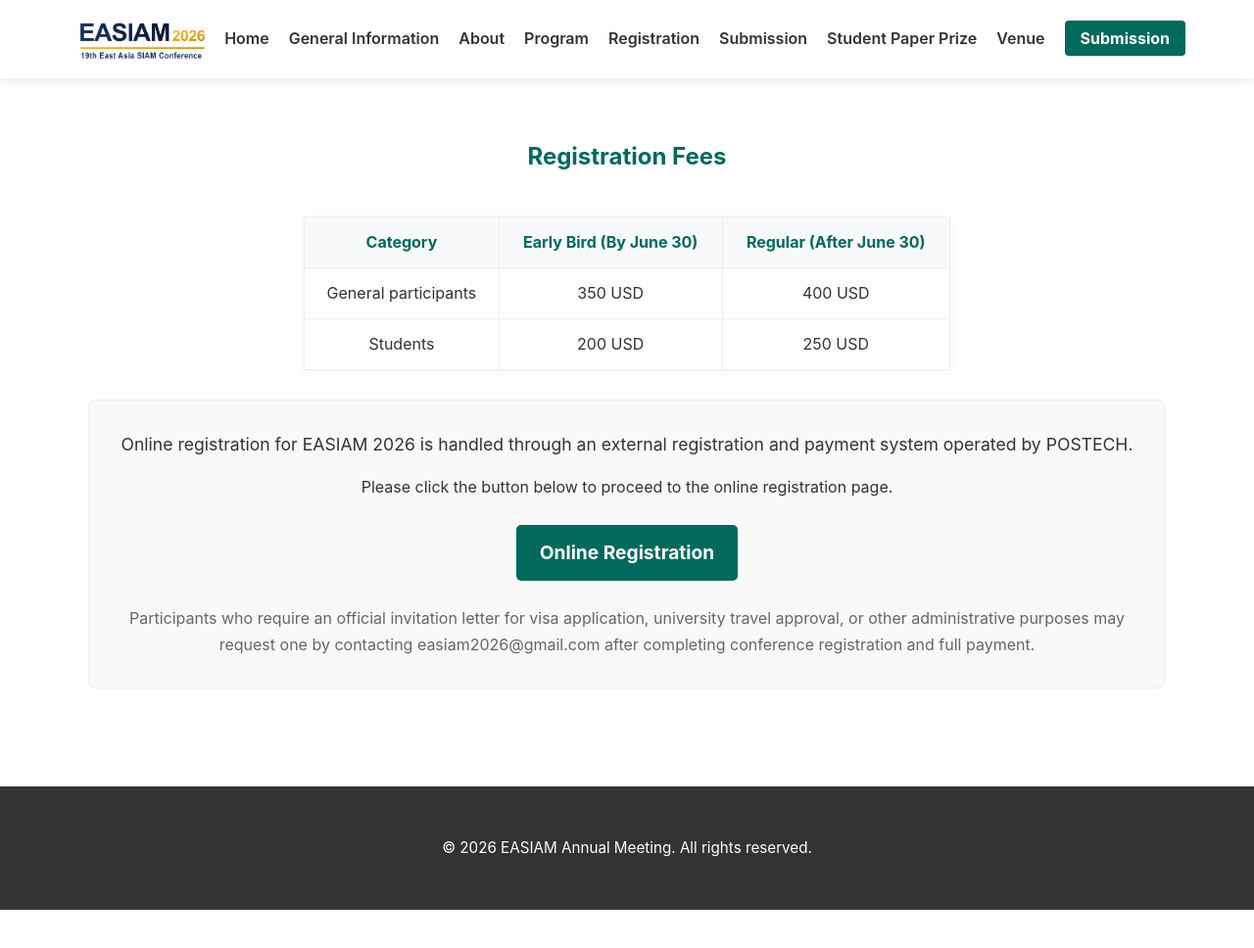
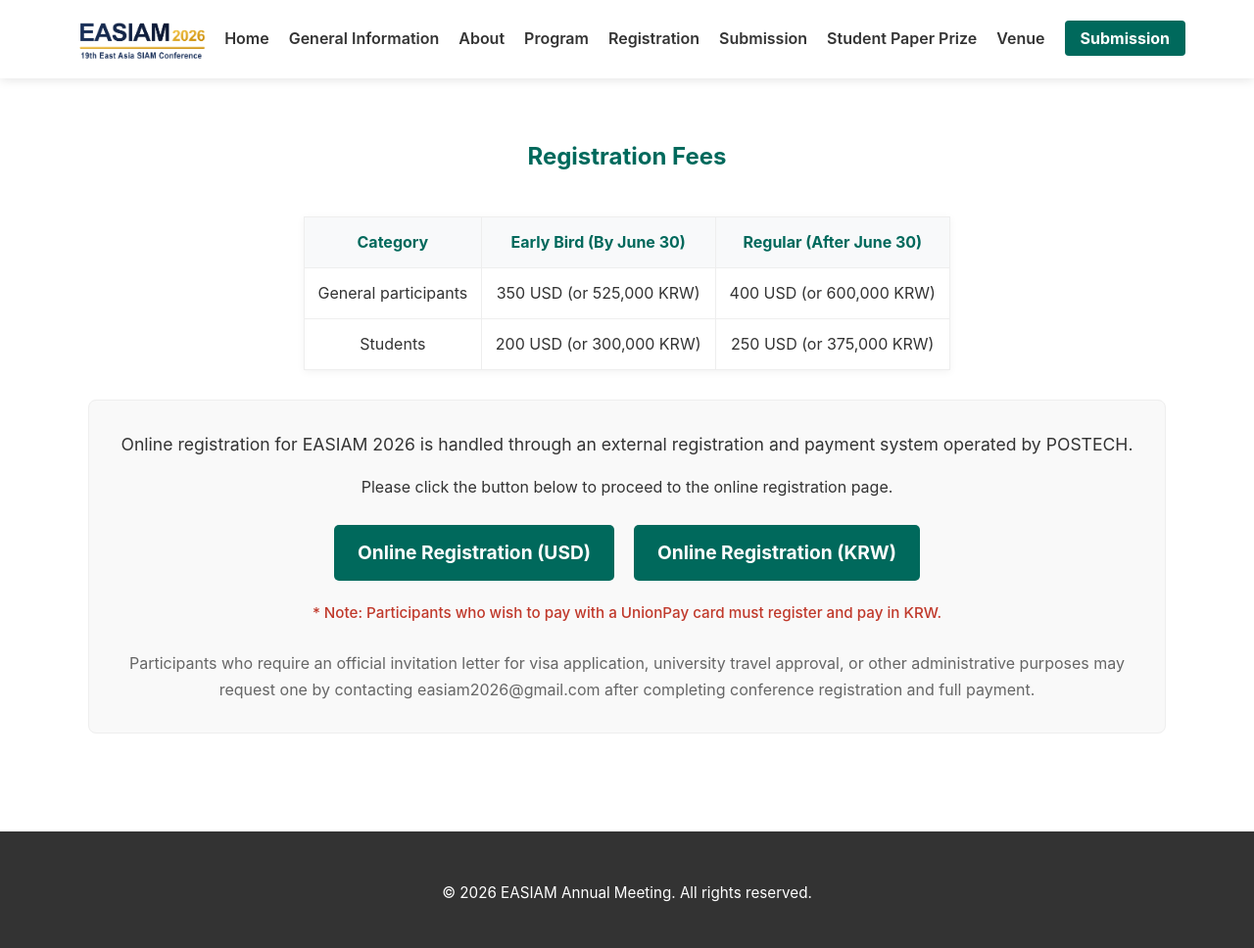
Before and after one commit to easiam26/easiam26.github.io, a Jekyll site: the page built from registration.html, in a window 1280 px wide and 975 px high. Shown: the top 968 px of the window at 98% size. Built offline with Jekyll 4.4.1, drawn with Linux system fonts in a browser that asks for light colours.

Commit message:
Update registration fees to support KRW, split payment links, and add UnionPay notice

```diff
--- a/_data/registration.yml
+++ b/_data/registration.yml
@@ -1,10 +1,10 @@
 categories:
   - name: "General participants"
-    early_bird: "350 USD"
+    early_bird: "350 USD (or 525,000 KRW)"
     early_deadline: "June 30"
-    regular: "400 USD"
+    regular: "400 USD (or 600,000 KRW)"
 
   - name: "Students"
-    early_bird: "200 USD"
+    early_bird: "200 USD (or 300,000 KRW)"
     early_deadline: "June 30"
-    regular: "250 USD"
+    regular: "250 USD (or 375,000 KRW)"
--- a/registration.html
+++ b/registration.html
@@ -29,13 +29,20 @@ title: Registration
         <p style="margin-bottom: 15px; font-size: 1.1em;">Online registration for EASIAM 2026 is handled through an external registration and payment system operated by POSTECH.</p>
         <p style="margin-bottom: 25px;">Please click the button below to proceed to the online registration page.</p>
 
-        <a href="https://pco.postech.ac.kr/pco/events/events.do?mode=view&eventId=136" target="_blank" rel="noopener noreferrer" style="display: inline-block; background: var(--primary-color); color: white; padding: 12px 24px; text-decoration: none; border-radius: 5px; font-weight: bold; font-size: 1.2em;">Online Registration</a>
+        <div style="display: flex; gap: 20px; justify-content: center; flex-wrap: wrap; margin-bottom: 20px;">
+            <a href="https://pco.postech.ac.kr/pco/events/events.do?mode=view&eventId=136" target="_blank" rel="noopener noreferrer" style="display: inline-block; background: var(--primary-color); color: white; padding: 12px 24px; text-decoration: none; border-radius: 5px; font-weight: bold; font-size: 1.2em;">Online Registration (USD)</a>
+            <a href="https://pco.postech.ac.kr/pco/events/events.do?mode=view&eventId=161" target="_blank" rel="noopener noreferrer" style="display: inline-block; background: var(--primary-color); color: white; padding: 12px 24px; text-decoration: none; border-radius: 5px; font-weight: bold; font-size: 1.2em;">Online Registration (KRW)</a>
+        </div>
+
+        <p style="margin-top: 15px; margin-bottom: 20px; color: #c0392b; font-weight: 500; font-size: 0.95em;">
+            * Note: Participants who wish to pay with a UnionPay card must register and pay in KRW.
+        </p>
 
         <p style="margin-top: 25px; color: #666;">Participants who require an official invitation letter for visa
        application, university travel approval, or other administrative
        purposes may request one by contacting easiam2026@gmail.com after
        completing conference registration and full payment.</p>
 <!--        Participants are encouraged to complete registration before
-    submitting requests for official invitation letters. --!>
+     submitting requests for official invitation letters. --!>
     </div>
 </main>
```
